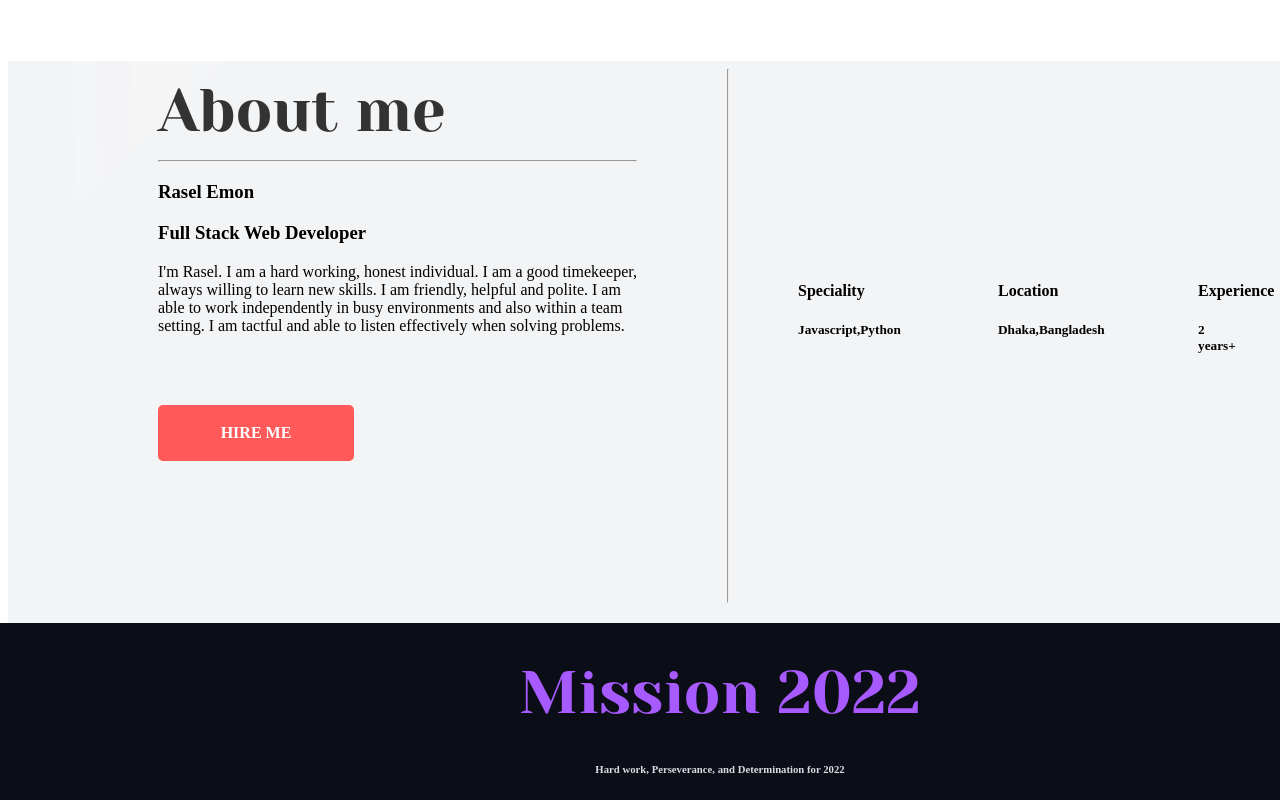
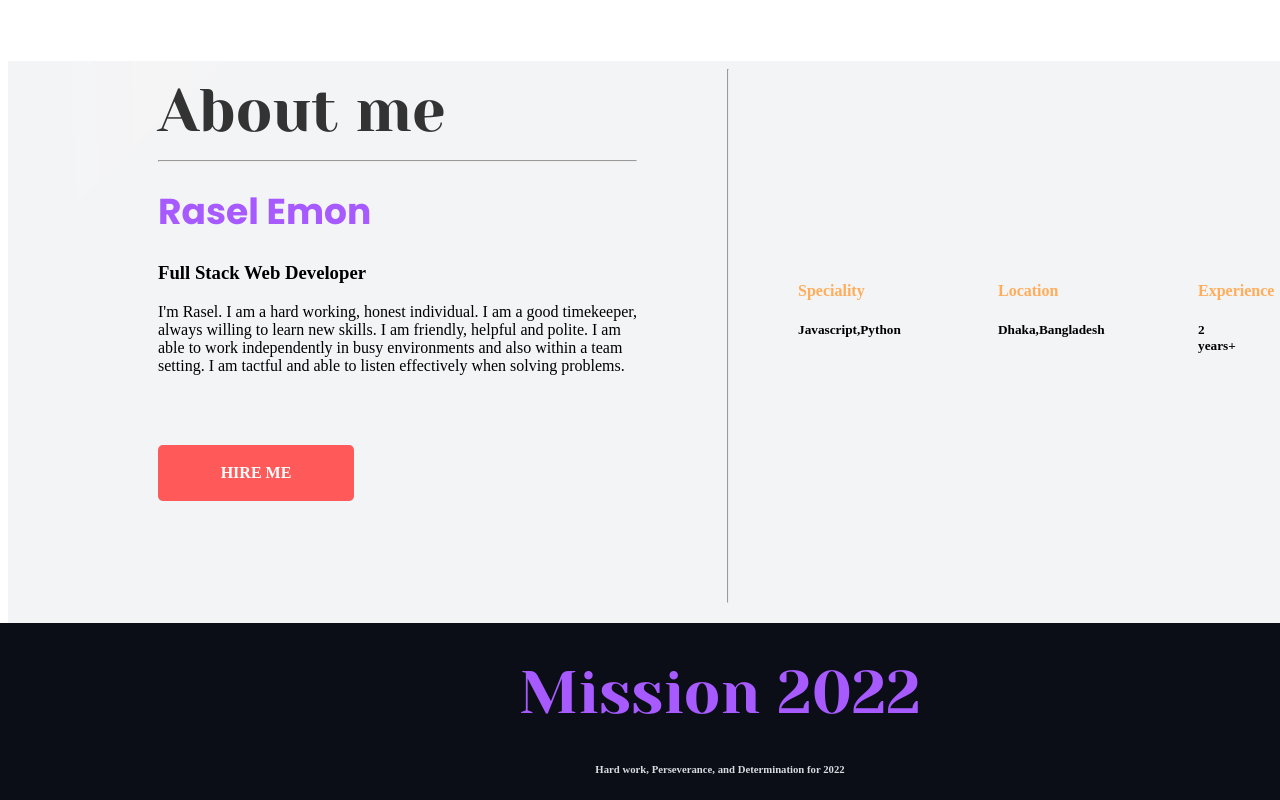
Before and after one commit to RaselEmon/my-mission, a plain HTML site: page index.html in a window 1280 px wide. Shown: the part 2787-3587 px from the top of the page. Drawn offline with Linux system fonts and the light colour scheme.

Commit message:
eleventh commit

```diff
--- a/index.html
+++ b/index.html
@@ -103,7 +103,7 @@
     <div class="sec-5">
         <h1>About me</h1>
         <hr>
-        <h3>Rasel Emon</h3>
+        <h2>Rasel Emon</h2>
     <h3>Full Stack Web Developer</h3>
     <p>I'm Rasel. I am a hard working, honest individual. I am a good timekeeper,<br> always willing to learn new skills. I am friendly, helpful and polite. I am<br> able to work independently in busy environments and also within a team<br> setting. I am tactful and able to listen effectively when solving problems.</p> <br><br><br>
     <a class="anchor-button-new" target="_blank" href="https://www.linkedin.com/in/raselemon/">HIRE ME</a>
@@ -111,15 +111,15 @@
     <hr>
     <div class="new-sec">
         <div class="new-sec-1">
-            <h4>Speciality</h4>
+            <h4 style="color: #FFAD5A;">Speciality</h4>
             <h5>Javascript,Python</h5>
         </div>
         <div class="new-sec-2">
-            <h4>Location</h4>
+            <h4 style="color: #FFAD5A;">Location</h4>
             <h5>Dhaka,Bangladesh</h5>
         </div>
         <div class="new-sec-3">
-            <h4>Experience</h4>
+            <h4 style="color: #FFAD5A;">Experience</h4>
             <h5>2 years+</h5>
         </div>
     </div>
@@ -134,7 +134,5 @@
 </div>
 
 
-
-
 </body>
 </html>
--- a/style.css
+++ b/style.css
@@ -56,9 +56,6 @@ border-image-slice: 1;
     font-weight: normal;
     font-size: 18px;
     line-height: 28px;
-    /* or 156% */
-
-
     color: #3E3E3E;
 }
 h1{
@@ -107,9 +104,6 @@ color: #a75aff;
     font-weight: normal;
     font-size: 16px;
     line-height: 24px;
-    /* identical to box height */
-
-
     color: #434343;
 }
 
@@ -182,6 +176,7 @@ color: #424242;
 
 
     }
+
     .experience-area2 h3{
         font-family: Poppin;
         font-style: normal;
@@ -190,6 +185,7 @@ color: #424242;
         line-height: 400px;
         color: #000000;
     }
+
     .experience-area2 p{
         position: absolute;
     width: 315px;
@@ -236,6 +232,7 @@ color: #424242;
         color: #000000;
 
 }
+
 .experience-area3 p{
     position: absolute;
 width: 315px;
@@ -254,8 +251,6 @@ color: #424242;
     font-style: normal;
     font-weight: bold;
     font-size: 48px;
-
-
     position:relative;
     text-align:center ;
 }
@@ -291,14 +286,15 @@ color: #424242;
     font-weight: 700;
     text-decoration: none;
 
+}
 
-}
 .section3{
 
 display: flex;
 
 
 }
+
 .sec-3{
 
     position: absolute;
@@ -307,6 +303,7 @@ left: 158px;
 top: 1500px;
 
 }
+
 #img-5{
     position: absolute;
     width: 400px;
@@ -322,6 +319,7 @@ height: 400px;
 
 
 }
+
 .sec-3-2 h1{
 
 font-family: Poppins;
@@ -329,6 +327,7 @@ font-style: normal;
 font-weight: bold;
 font-size: 36px;
 }
+
 .section4{
 
 display: flex;
@@ -344,8 +343,8 @@ display: flex;
     left: 158px;
     top: 2200px;
 
+}
 
-}
 .sec-4-2 h1{
 font-family: Poppins;
 font-style: normal;
@@ -353,6 +352,7 @@ font-weight: bold;
 font-size: 36px;
 line-height: 24px;
 }
+
 .sec-4{
 
     position: absolute;
@@ -361,12 +361,12 @@ left: 883px;
 top: 2150px;
 
 }
+
 #img-6{
     position: absolute;
     width: 400px;
 height: 400px;
 }
-
 
 
 .new-sec{
@@ -387,6 +387,12 @@ height: 400px;
 
     position: absolute;
     left: 158px;
+}
+.sec-5 h2{
+    font-family: Poppins;
+font-style: normal;
+font-weight: bold;
+font-size: 36px;
 }
 .new-sec-1{
 
@@ -412,42 +418,38 @@ height: 400px;
     left: 440px;
     top: 200px;
 }
-sec-5 p{
-    height: 100px;
-    width: 100px;
-}
+
+
 .footer{
-
-    position: absolute;
+position: absolute;
 left: 0%;
 right: 0%;
 top: 3410px;
 bottom: 0%;
 height: 177px;
 width: 1440px;
-
-/* Default / Black */
-
 background: #0B0D17;
 }
+
 #mission{
 
 position:relative;
 text-align: center;
 
 }
+
 #work{
     position:relative;
     text-align: center;
    color:#D9DBE1
 }
+
 .anchor-button-new{
     display: flex;
     flex-direction: row;
     justify-content: center;
     align-items: center;
     padding: 12px;
-
     width: 172px;
     height: 32px;
     background: #FF5959;
```
